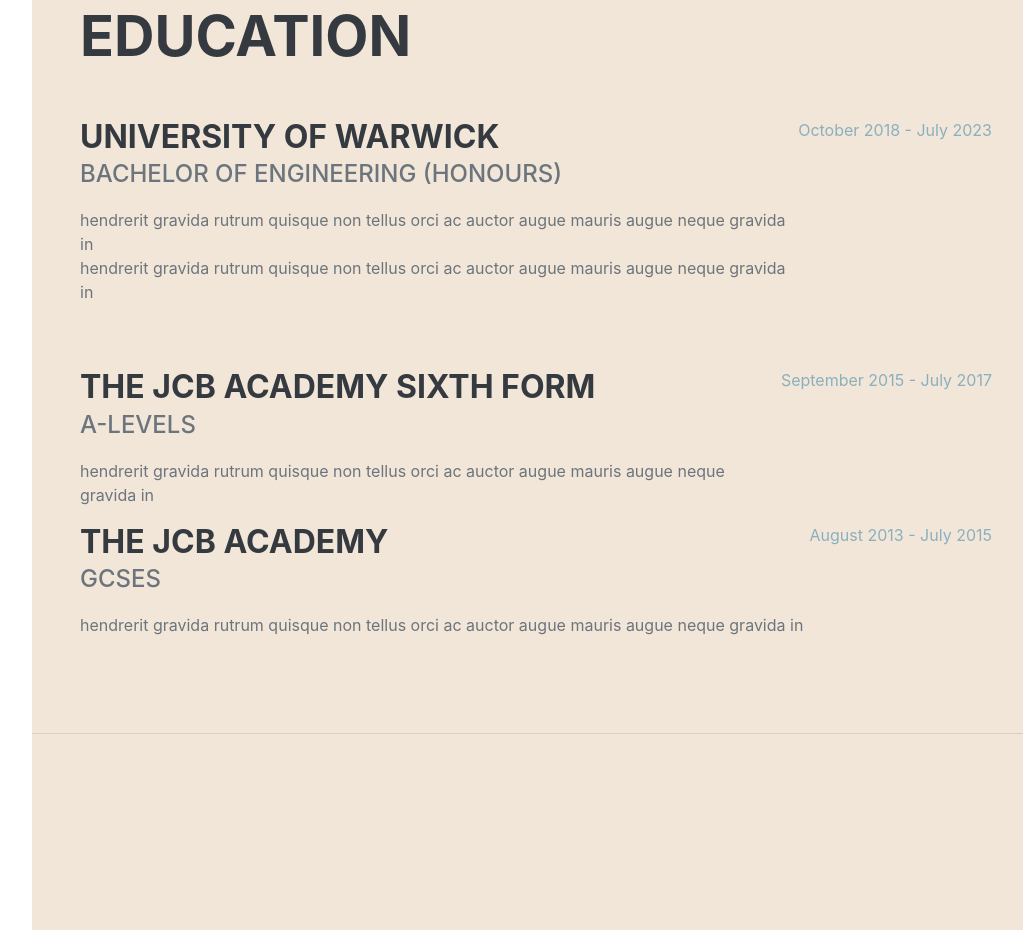
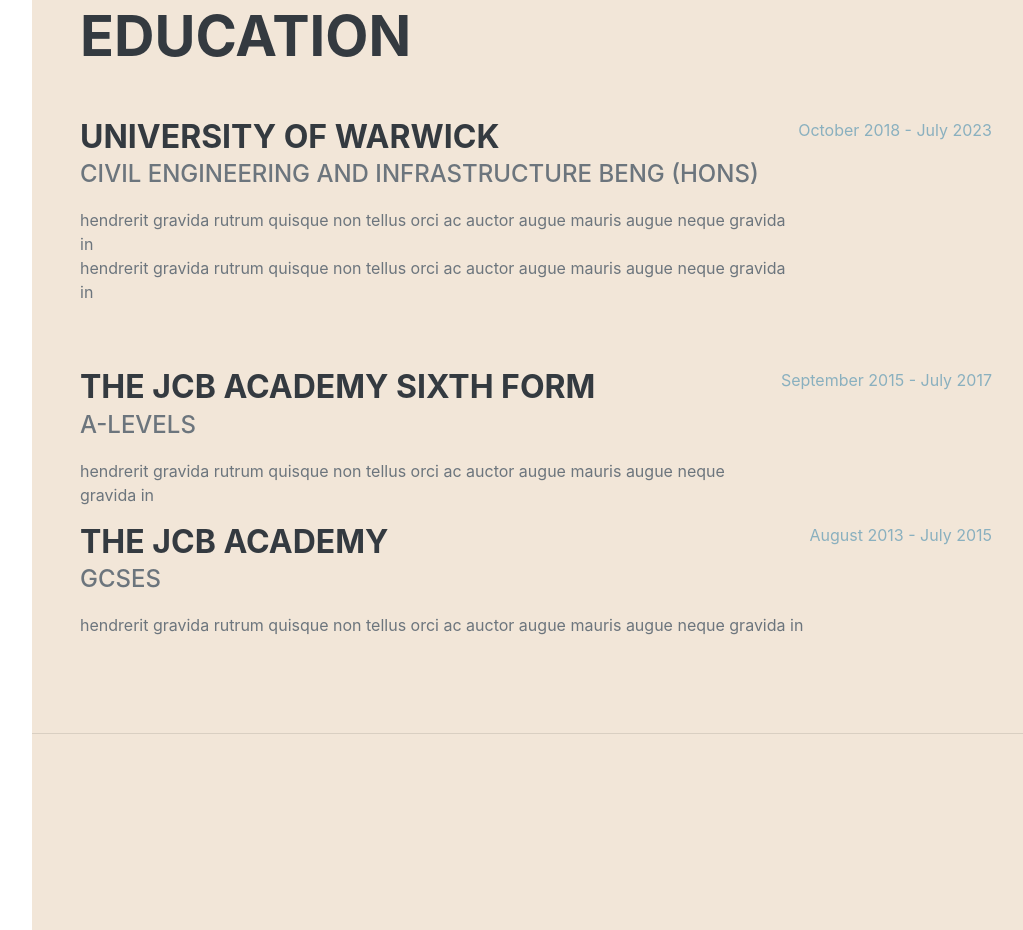
Before and after one commit to becckyyyyy/becckyyyyy.github.io, a plain HTML site: page index.html in a window 1280 px wide. Shown: the part 1892-2822 px from the top of the page, without its empty margins (240-1263 px from the left). Drawn offline with nearby package versions, Linux system fonts and the light colour scheme; a web font is replaced by a local one.

Commit message:
20210110 commit

```diff
--- a/index.html
+++ b/index.html
@@ -103,7 +103,7 @@
                     <div class="d-flex flex-column flex-md-row justify-content-between mb-5">
                         <div class="flex-grow-1">
                             <h3 class="mb-0">University of Warwick</h3>
-                            <div class="subheading mb-3">Bachelor of Engineering (Honours)</div>
+                            <div class="subheading mb-3">Civil Engineering and Infrastructure BEng (Hons)</div>
                             <div>hendrerit gravida rutrum quisque non tellus orci ac auctor augue mauris augue neque gravida in</div>
                             <p>hendrerit gravida rutrum quisque non tellus orci ac auctor augue mauris augue neque gravida in</p>
                         </div>
```
Also changed, not shown: assets/img/favicon.ico.
